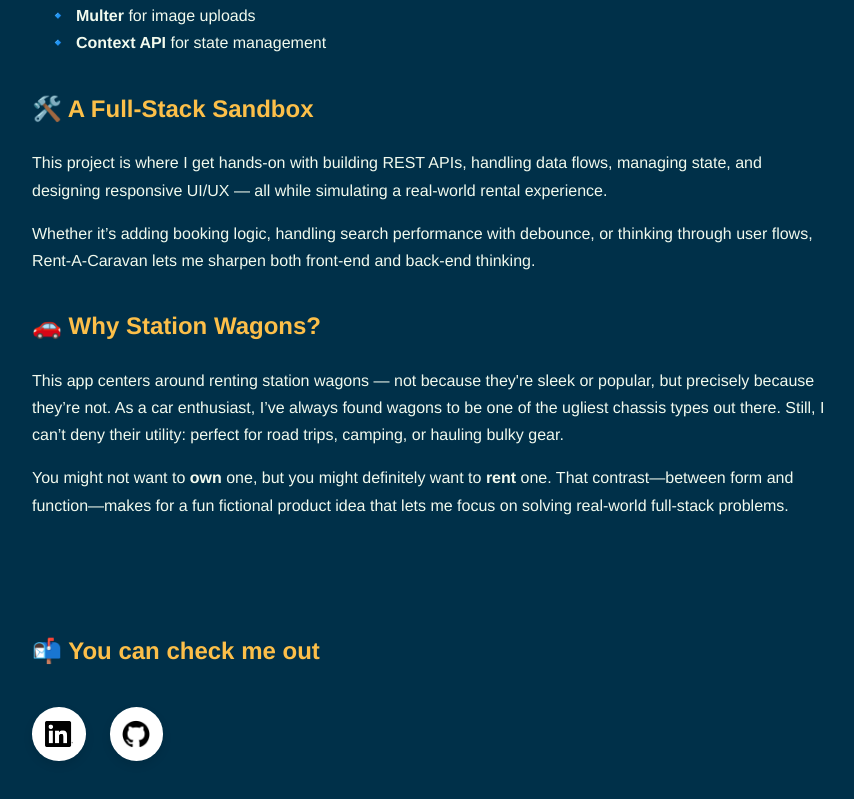
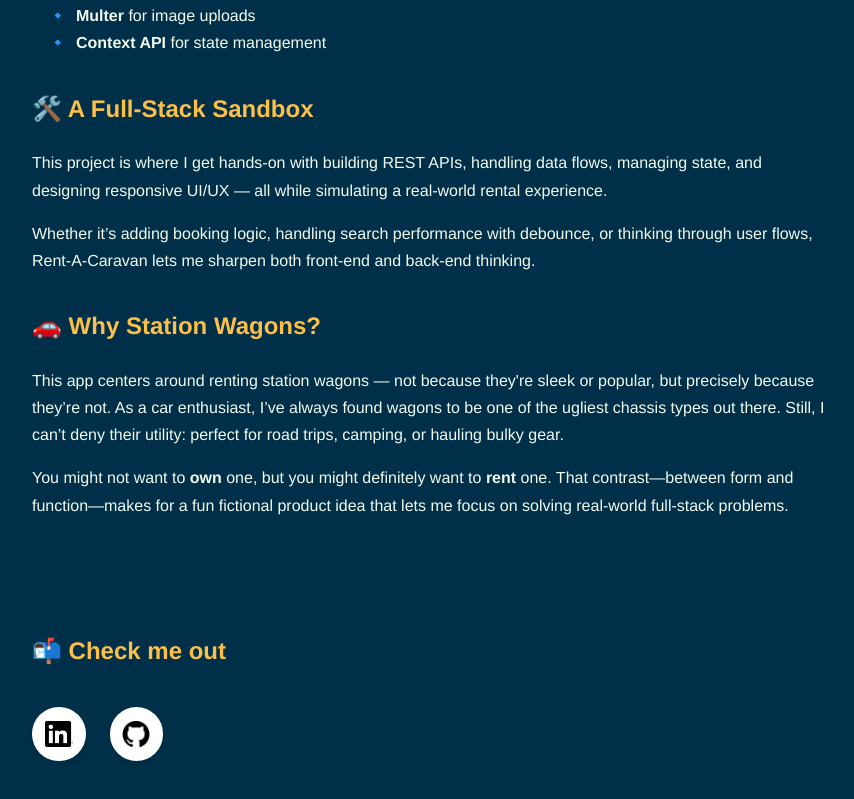
Before and after one commit to DarkoJB/rac-client, a React (Vite) app: page /about in a window 1280 px wide. Shown: the part 996-1795 px from the top of the page, without its empty margins (208-1062 px from the left). Built offline with nearby package versions, Linux system fonts and the light colour scheme; no server answers.

Commit message:
Fix contact title in about page

```diff
--- a/src/pages/About/AboutPage.tsx
+++ b/src/pages/About/AboutPage.tsx
@@ -85,7 +85,7 @@ const AboutPage: FC = () => {
       </section>
       <section className="about-section contact-section">
         <div className="about-content">
-          <h2>📬 You can check me out</h2>
+          <h2>📬 Check me out</h2>
           <div className="contact-icon-row">
             <a
               href="https://www.linkedin.com/in/darko-bozic/"
```
